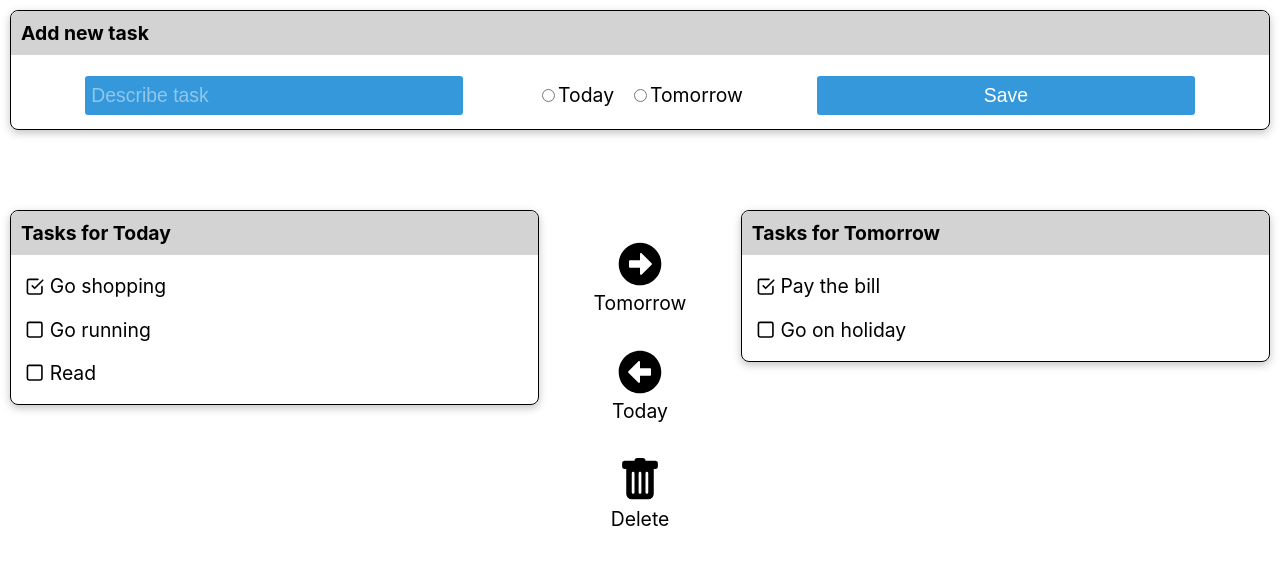
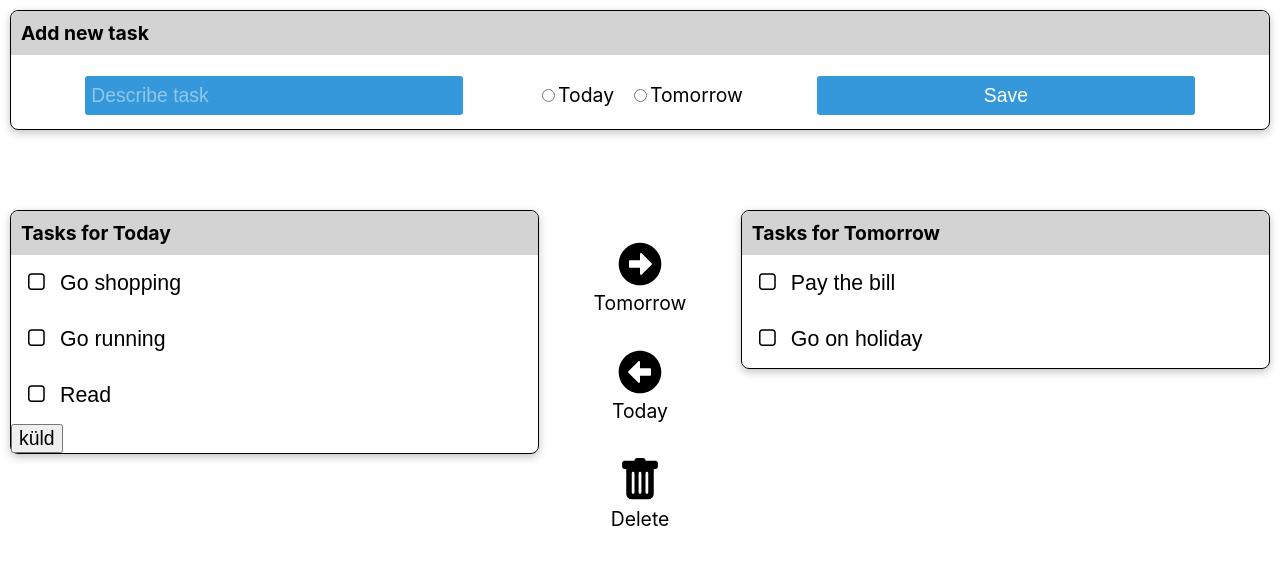
Before and after one commit to Ratelif/todo-react, a React (Create React App) app: page / in a window 1280 px wide. Shown: the top 564 px of the page. Built offline with nearby package versions, Linux system fonts and the light colour scheme.

Commit message:
Custom CheckBox Design

```diff
--- a/public/index.html
+++ b/public/index.html
@@ -10,6 +10,7 @@
       content="Web site created using create-react-app"
     />
     <link rel="apple-touch-icon" href="%PUBLIC_URL%/logo192.png" />
+    <link rel="stylesheet" href="https://cdnjs.cloudflare.com/ajax/libs/font-awesome/4.7.0/css/font-awesome.min.css">
     <!--
       manifest.json provides metadata used when your web app is installed on a
       user's mobile device or desktop. See https://developers.google.com/web/fundamentals/web-app-manifest/
--- a/src/App.css
+++ b/src/App.css
@@ -110,15 +110,56 @@ input[type='radio'] {
   display: flex;
   align-items: center;
   gap: 0.3rem;
-  padding-left: 0.8rem;
+  padding: 0.5rem 0 0.5rem 0.8rem;
 }
 
-.list-item svg {
-  /* font-size: 1rem; */
+/* Customize checkbox CSS */
+label {
+  display: block;
+  cursor: pointer;
+  line-height: 2;
+  font-size: 1em;
+}
 
+input[type="checkbox"] {
+  position: absolute;
+  opacity: 0;
+  z-index: -1;
+}
+
+input[type="checkbox"]+span {
+  font: 16pt sans-serif;
+  color: #000;
+}
+
+input[type="checkbox"]+span:before {
+  font: 16pt FontAwesome;
+  content: '\00f096';
+  display: inline-block;
+  width: 16pt;
+  padding: 2px 0 0 3px;
+  margin-right: 0.5em;
+}
+
+input[type="checkbox"]:checked+span:before {
+  content: '\00f046';
+}
+
+input[type="checkbox"]:focus+span:before {
+  outline: 1px dotted #aaa;
+}
+
+input[type="checkbox"]:disabled+span {
+  color: #999;
+}
+
+input[type="checkbox"]:not(:disabled)+span:hover:before {
+  text-shadow: 0 1px 2px #77F;
 }
 
 
+
+/* *********************************************************************************** */
 
 /* buttons */
 .buttons {
--- a/src/components/Today.js
+++ b/src/components/Today.js
@@ -1,17 +1,47 @@
 import React from 'react'
+import { useState } from 'react'
 import {FiCheckSquare} from 'react-icons/fi'
 import {FiSquare} from 'react-icons/fi'
 
 
 const Today = () => {
+  const [status, setStatus] = useState(false)
+
+  const formData = (e)=>{
+   e.preventDefault()
+   const formData = new FormData(e.target);
+   console.log(formData);
+   console.log(e.target.elements.vehicle[0].id, e.target.elements.vehicle[0].checked);    // így megvan a checked
+   console.log(e.target.elements.vehicle[1].id,e.target.elements.vehicle[1].checked);    // így megvan a checked
+   console.log(e.target.elements.vehicle.length);
+   console.log(e.target.parentElement);
+  }
+
+  const singleData = (e) => {
+   console.log('id:', e.target.id, 'Value:',e.target.value, 'Name:',e.target.name,"checked:", e.target.checked)
+  }
+
   return (
     <div className='today common'>
       <h3>Tasks for Today</h3>
-      <div className="list">
-         <p className='list-item'><FiCheckSquare/>Go shopping</p>
-         <p className='list-item'><FiSquare/>Go running</p>
-         <p className='list-item'><FiSquare/>Read</p>
-      </div>
+      <form className="list" onSubmit={formData}>
+        <div className="list-item">
+          <label>
+            <input type="checkbox" name="vehicle" id="vehicle1" value="Go 1" onChange={singleData}/><span>Go shopping</span>
+          </label>
+        </div>
+        <div className="list-item">
+          <label>
+            <input type="checkbox" name="vehicle" id="vehicle2" value="Go 2" onChange={singleData}/><span>Go running</span>
+          </label>
+        </div>
+        <div className="list-item">
+          <label>
+            <input type="checkbox" name="vehicle" id="vehicle3" value="Go 3" onChange={singleData}/><span>Read</span>
+          </label>
+        </div>
+         <input type="submit" value="küld" />
+      </form>
     </div>
   )
 }
--- a/src/components/Tomorrow.js
+++ b/src/components/Tomorrow.js
@@ -1,16 +1,24 @@
 import React from 'react'
-import {FiCheckSquare} from 'react-icons/fi'
-import {FiSquare} from 'react-icons/fi'
 
 const Tomorrow = () => {
+  const singleData = (e) => {
+   console.log('id:', e.target.id, 'Value:',e.target.value, 'Name:',e.target.name,"checked:", e.target.checked)
+  }
   return (
     <div className='tomorrow common'>
      <h3>Tasks for Tomorrow</h3>
-      <div className="list">
-         <p className='list-item'><FiCheckSquare/> Pay the bill</p>
-         <p className='list-item'><FiSquare/> Go on holiday</p>
+
+         <div className="list-item">
+          <label>
+            <input type="checkbox" name="vehicle" id="vehicle1" value="Go 1" onChange={singleData}/><span>Pay the bill</span>
+          </label>
+        </div>
+        <div className="list-item">
+          <label>
+            <input type="checkbox" name="vehicle" id="vehicle1" value="Go 1" onChange={singleData}/><span>Go on holiday</span>
+          </label>
+        </div>
       </div>
-    </div>
   )
 }
 
```
Also changed, not shown: 1 other file (tests, documents, lock files or other folders).
